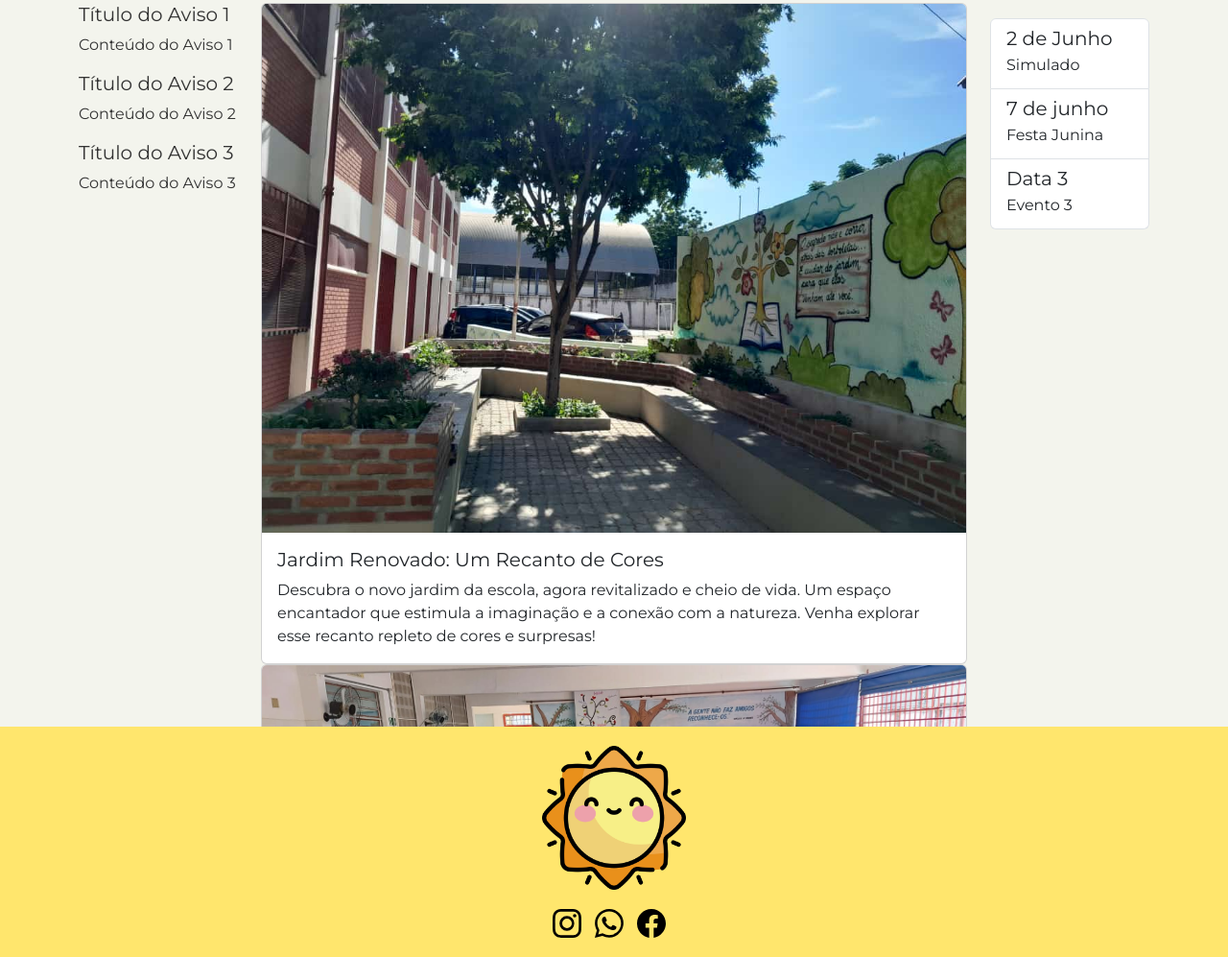
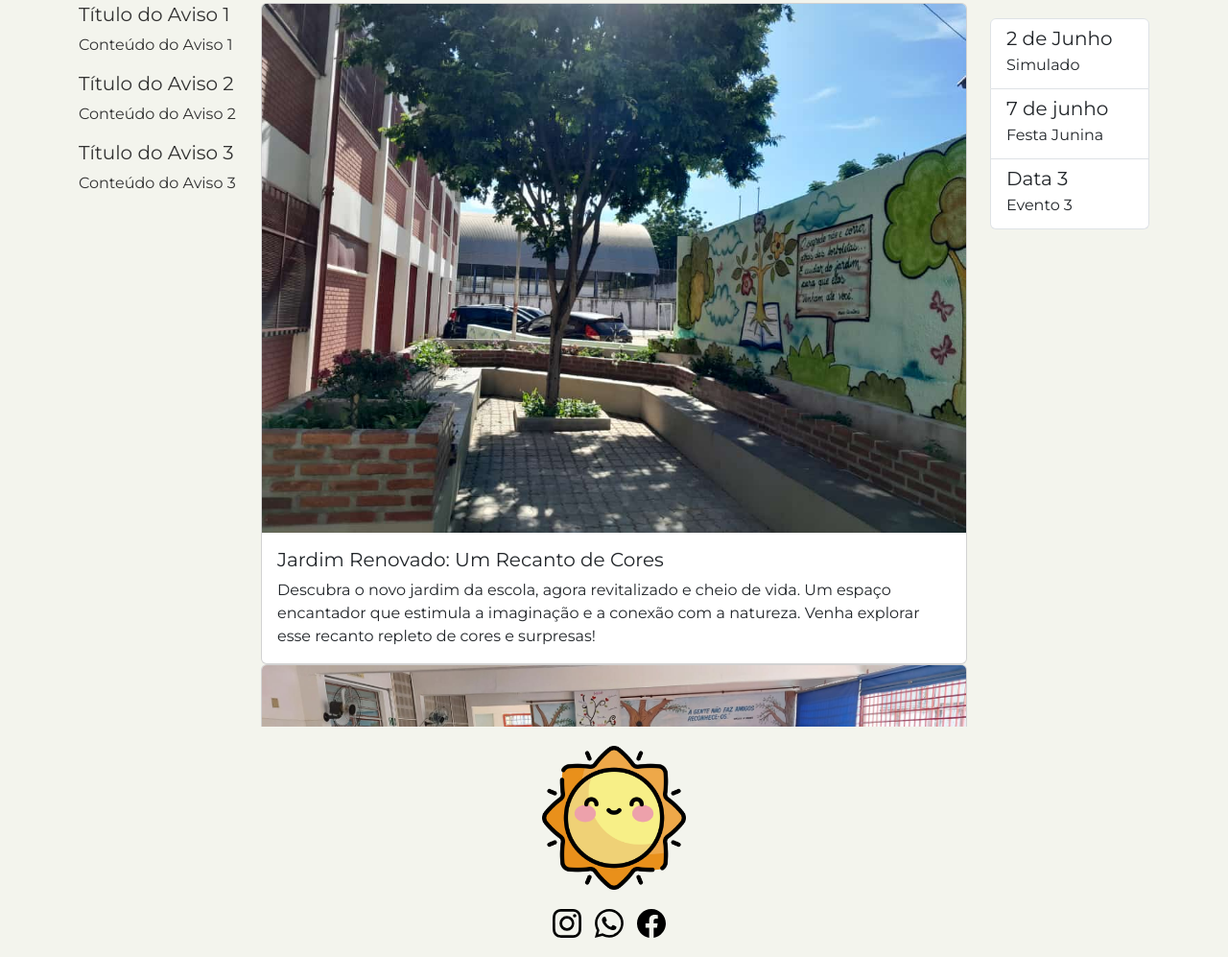
Before and after one commit to cesarnuness/sebastiana, a plain HTML site: page index.html in a window 1280 px wide. Shown: the part 140-1137 px from the top of the page at 96% size. Drawn offline with nearby package versions, Linux system fonts and the light colour scheme.

Commit message:
Changed color of the footer

```diff
--- a/style.css
+++ b/style.css
@@ -80,7 +80,7 @@ a {
 /* Estilos do Rodapé */
 
 footer {
-  background-color: var(--cor-secundaria);
+  background-color: var(--cor-fundo);
   color: var(--cor-texto);
   padding: 20px;
   text-align: center;
```
